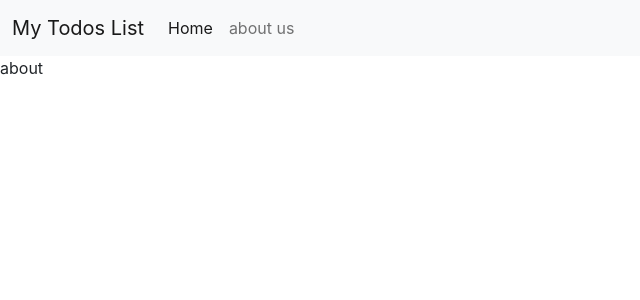
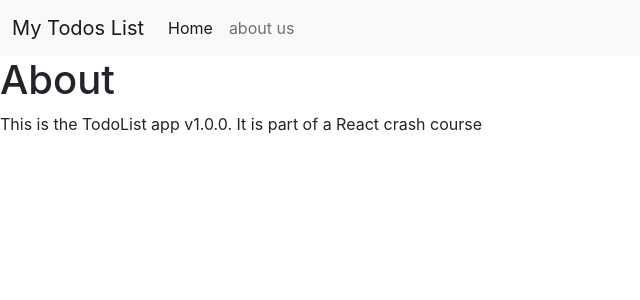
Before and after one commit to Pro-The-Dev-Op/todos, a React (Create React App) app: page /about in a window 1280 px wide. Shown: the top 300 px of the page, without its empty margins (0-640 px from the left). Built offline with nearby package versions, Linux system fonts and the light colour scheme.

Commit message:
make it better

```diff
--- a/package.json
+++ b/package.json
@@ -6,6 +6,8 @@
     "@testing-library/jest-dom": "^5.16.1",
     "@testing-library/react": "^12.1.2",
     "@testing-library/user-event": "^13.5.0",
+    "https": "^1.0.0",
+    "https-localhost": "^4.7.0",
     "react": "^17.0.2",
     "react-dom": "^17.0.2",
     "react-router": "^6.2.1",
@@ -14,7 +16,7 @@
     "web-vitals": "^2.1.4"
   },
   "scripts": {
-    "start": "react-scripts start",
+    "start": " react-scripts start",
     "build": "react-scripts build",
     "test": "react-scripts test",
     "eject": "react-scripts eject",
--- a/src/App.js
+++ b/src/App.js
@@ -52,9 +52,7 @@ function App() {
   const [todos, setTodos] = useState(initTodo);
   useEffect(() => {
     localStorage.setItem("todos", JSON.stringify(todos));
-  }, [todos])
-
-
+  }, [todos]);
     return(
       <>
       <Router>
--- a/src/components/about.jsx
+++ b/src/components/about.jsx
@@ -1,5 +1,11 @@
 import React from 'react';
 
 export default function About() {
-  return (<div>about</div>);
+  return (
+
+    <div>
+      <h1>About</h1>
+      <p>This is the TodoList app v1.0.0. It is part of a React crash course</p>
+    </div>
+    );
 }
```
Also changed, not shown: 2 other files (tests, documents, lock files or other folders).
